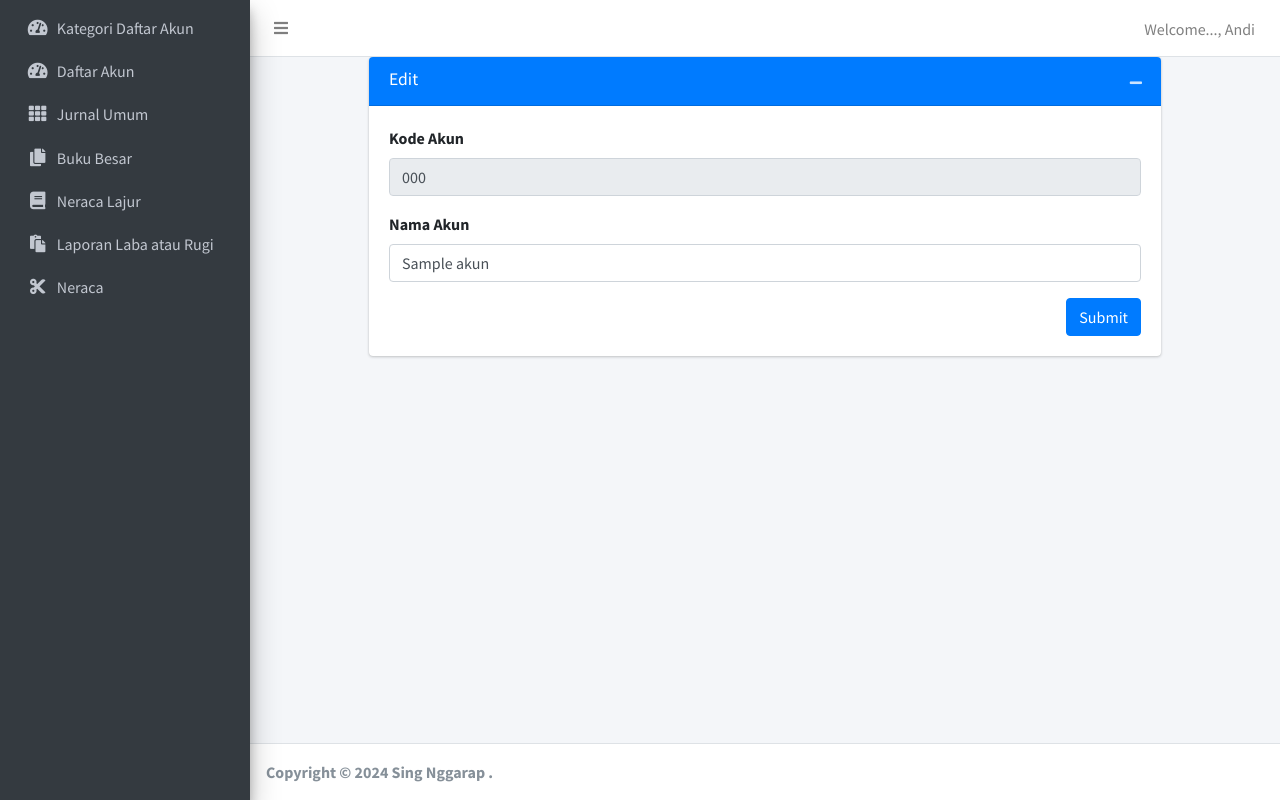
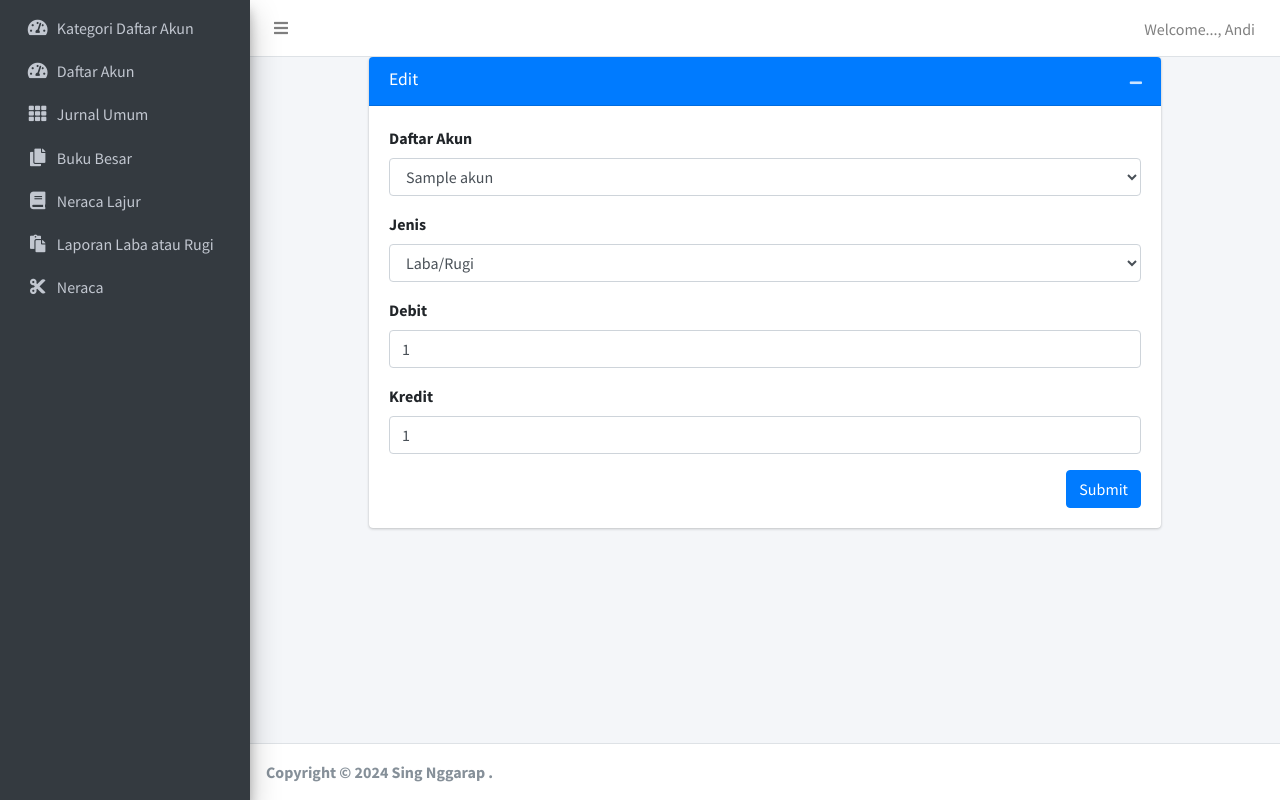
Before and after one commit to hdinjos/akuntansi-toko-batik, a Flask app: page /neraca-lajur/edit/1 in a window 1280 px wide. Run offline with Flask 3, Linux system fonts and the light colour scheme; tables that the repository leaves empty hold one stand-in row (values such as "Sample post"); some libraries are stand-ins or nearby versions.

Commit message:
feat: neraca lajur update

```diff
--- a/app/templates/neraca_lajur/edit.html
+++ b/app/templates/neraca_lajur/edit.html
@@ -12,15 +12,32 @@
           </button>
         </div>
       </div>
-      <form method="POST" action="{{url_for("edit", id=data.id)}}" class="card-body">
+      <form method="POST" action="{{url_for("edit_lajur", id=data.id)}}" class="card-body">
         <div class="form-group">
-          <label for="inputName">Kode Akun</label>
-          <input disabled value="{{data.code}}" class="form-control">
-          <input hidden type="text" id="code" name="code" value="{{data.code}}" class="form-control">
+          <label>Daftar Akun</label>
+          <select required name="daftar_akun_id" class="form-control">
+            {% for a in daftar_akuns %}
+
+            <option {% if a.id == data.daftar_akun_id %} selected="selected" {% endif %} value="{{a.id}}">{{a.name}}</option>
+            {% endfor %}
+
+
+          </select>
         </div>
         <div class="form-group">
-          <label for="inputName">Nama Akun</label>
-          <input type="text" id="name" name="name" value="{{data.name}}" class="form-control">
+          <label>Jenis</label>
+          <select required name="jenis" class="form-control">
+            <option {% if data.jenis == 'lb' %} selected="selected" {% endif %} value="lb">Laba/Rugi</option>
+            <option {% if data.jenis == 'nrc' %} selected="selected" {% endif %} value="nrc">Neraca</option>
+          </select>
+        </div>
+        <div class="form-group">
+          <label for="inputName">Debit</label>
+          <input required type="number" value="{{data.debit|int}}" id="debit" name="debit" class="form-control">
+        </div>
+        <div class="form-group">
+          <label for="inputName">Kredit</label>
+          <input required type="number" value="{{data.credit|int}}" id="credit" name="credit" class="form-control">
         </div>
         <div class="d-flex justify-content-end">
           <button class="btn btn-primary">Submit</button>
--- a/app/views/neraca_lajur/__init__.py
+++ b/app/views/neraca_lajur/__init__.py
@@ -32,13 +32,21 @@ def create_lajur():
 @server.route("/neraca-lajur/edit/<id>", methods=['POST', 'GET'])
 def edit_lajur(id):
     if  request.method == 'GET':
-        data = DaftarAkun.query.get(int(id))
-        return render_template("neraca_lajur/edit.html", title="Daftar Akun", data=data)
+        data = NeracaLajur.query.get(int(id))
+        daftar_akuns = DaftarAkun.query.all()
+        return render_template("neraca_lajur/edit.html", title="Daftar Akun", data=data, daftar_akuns=daftar_akuns)
     if request.method == 'POST':
-        code = request.form['code']
-        name = request.form['name']
+        daftar_akun_id = request.form['daftar_akun_id']
+        jenis = request.form['jenis']
+        debit = request.form['debit']
+        credit = request.form['credit']
 
-        db.session.query(DaftarAkun).filter(DaftarAkun.id == int(id)).update({"code": code, "name": name})
+        db.session.query(NeracaLajur).filter(NeracaLajur.id == int(id)).update({
+            'daftar_akun_id': daftar_akun_id,
+            'jenis' : jenis,
+            'debit': debit,
+            'credit': credit
+        })
         db.session.commit()
         return redirect(url_for('index_lajur'))
 
@@ -47,6 +55,6 @@ def delete_lajur():
     if  request.method == 'POST':
         id = request.form['id']
         if (id):
-            DaftarAkun.query.filter_by(id=int(id)).delete()
+            NeracaLajur.query.filter_by(id=int(id)).delete()
             db.session.commit()
             return redirect(url_for('index_lajur'))
```
Also changed, not shown: app/templates/neraca_lajur/index.html (+9 -27 lines).
